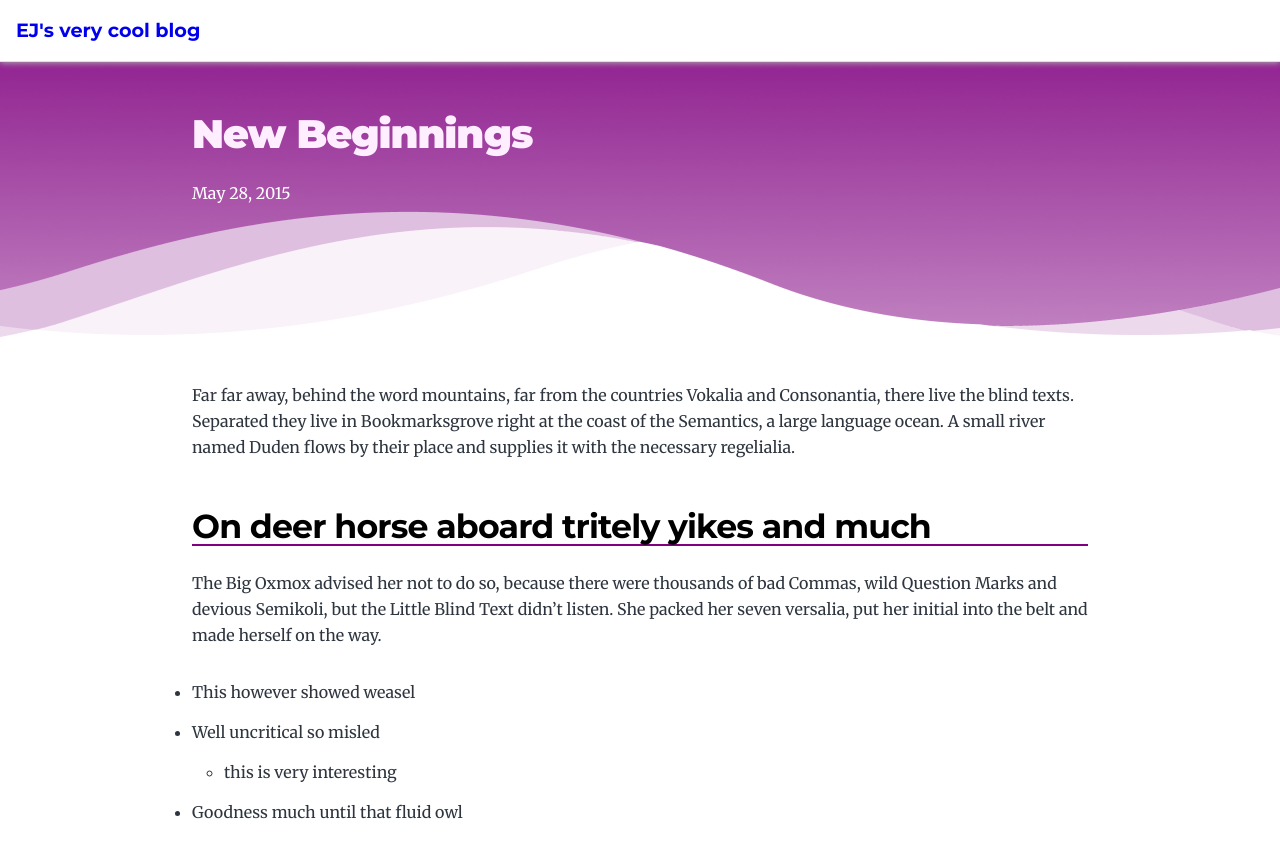
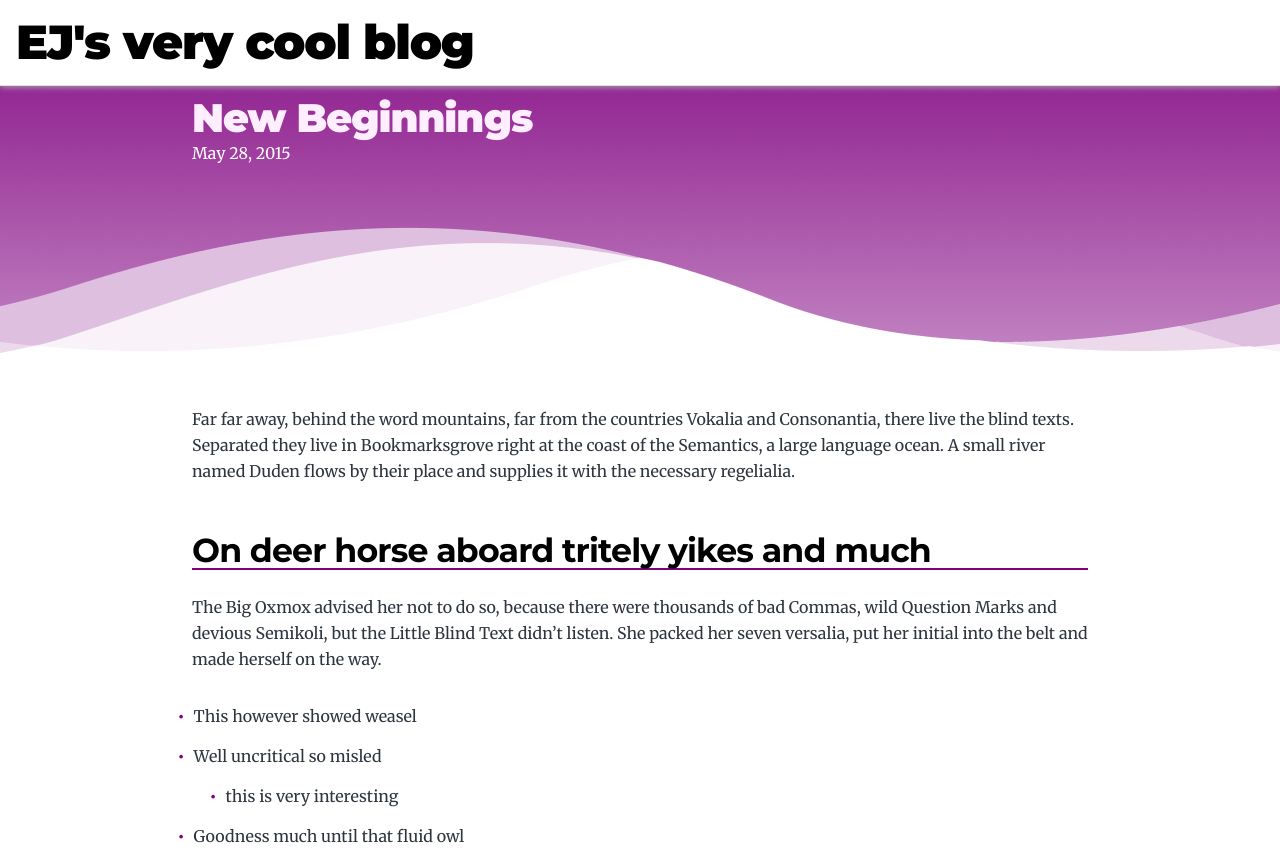
Before and after one commit to Hutasako/my-gatsby-blog, a Gatsby site: page /new-beginnings/ in a window 1280 px wide. Shown: the top 851 px of the page. Built offline with nearby package versions, Linux system fonts and the light colour scheme; Gatsby itself is replaced by a stand-in of ours.

Commit message:
minor changes

```diff
--- a/content/blog/cat/index.md
+++ b/content/blog/cat/index.md
@@ -3,6 +3,9 @@
 date: "2021-08-22T22:12:03.284Z"
 description: "Look at this cat"
 ---
+
+## Something about a title here
+
 LOOK AT IT
 
 ![CAT](./cat_1.jpg)
@@ -10,6 +13,7 @@
 Another one
 ![CAT](./cat_2.jpg)
 
+### Another title for whatever reason
 Lorem ipsum dolor sit amet, consectetur adipiscing elit. Mauris condimentum faucibus nunc non auctor. Interdum et malesuada fames ac ante ipsum primis in faucibus. Donec lacinia eros sit amet turpis euismod facilisis. Fusce eu mauris ut urna porttitor ultrices. Integer porttitor augue et metus laoreet rhoncus. Donec sit amet auctor nisl. Praesent a purus eget magna ultricies maximus id faucibus ipsum. Vivamus suscipit ut lacus at aliquet. Nulla in dolor sit amet quam venenatis pulvinar. Maecenas nisi neque, sodales interdum venenatis et, efficitur nec justo. Duis varius metus varius est pretium pulvinar. Vestibulum mollis ipsum ut blandit mollis. Nullam vel massa non odio pellentesque porta. Maecenas rutrum nunc eget sollicitudin dignissim. Suspendisse tristique pharetra elit.
 
 Images are sourced from [/r/CatLoaf](https://www.reddit.com/r/Catloaf/)
--- a/src/components/layout.js
+++ b/src/components/layout.js
@@ -14,9 +14,11 @@
     )
   } else {
     header = (
-      <Link className="header-link-home" to="/">
-        {title}
-      </Link>
+      <h1 className="main-heading">
+        <Link  to="/">
+          {title}
+        </Link>
+      </h1>
     )
   }
 
--- a/src/style.css
+++ b/src/style.css
@@ -186,6 +186,19 @@
   margin-bottom: calc(var(--spacing-8) / 2);
 }
 
+ul {
+  list-style: none;
+}
+
+ul li::before {
+  content: "\2022";
+  color: var(--color-primary);
+  font-weight: bold;
+  display: inline-block;
+  width: 1em;
+  margin-left: -0.90em;
+}
+
 li > p {
   margin-bottom: calc(var(--spacing-8) / 2);
 }
@@ -274,6 +287,8 @@
 .main-heading {
   font-size: var(--fontSize-7);
   margin: 0;
+  /* color: var(--color-primary-light) !important; */
+
 }
 
 .post-list-item {
@@ -313,7 +328,7 @@
 .header-link-home {
   font-weight: var(--fontWeight-bold);
   font-family: var(--font-heading);
-  text-decoration: none;
+  /* text-decoration: none; */
   font-size: var(--fontSize-2);
 }
 
@@ -366,15 +381,17 @@
   z-index: -100;
   width: 100%;
   padding-top: var(--spacing-8);
-  margin-top: 2rem;
+  margin-top: var(--spacing-12);
   color: white;
 }
 .blog-content-header h1{
   color: var(--color-primary-light);
+  margin: 0;
 }
 .blog-content-header-text{
   max-width: var(--maxWidth-4xl);
   margin: 0 auto;
+  padding: var(--spacing-4) 0;
 }
 .blog-main{
   padding-top: 20rem;
```
